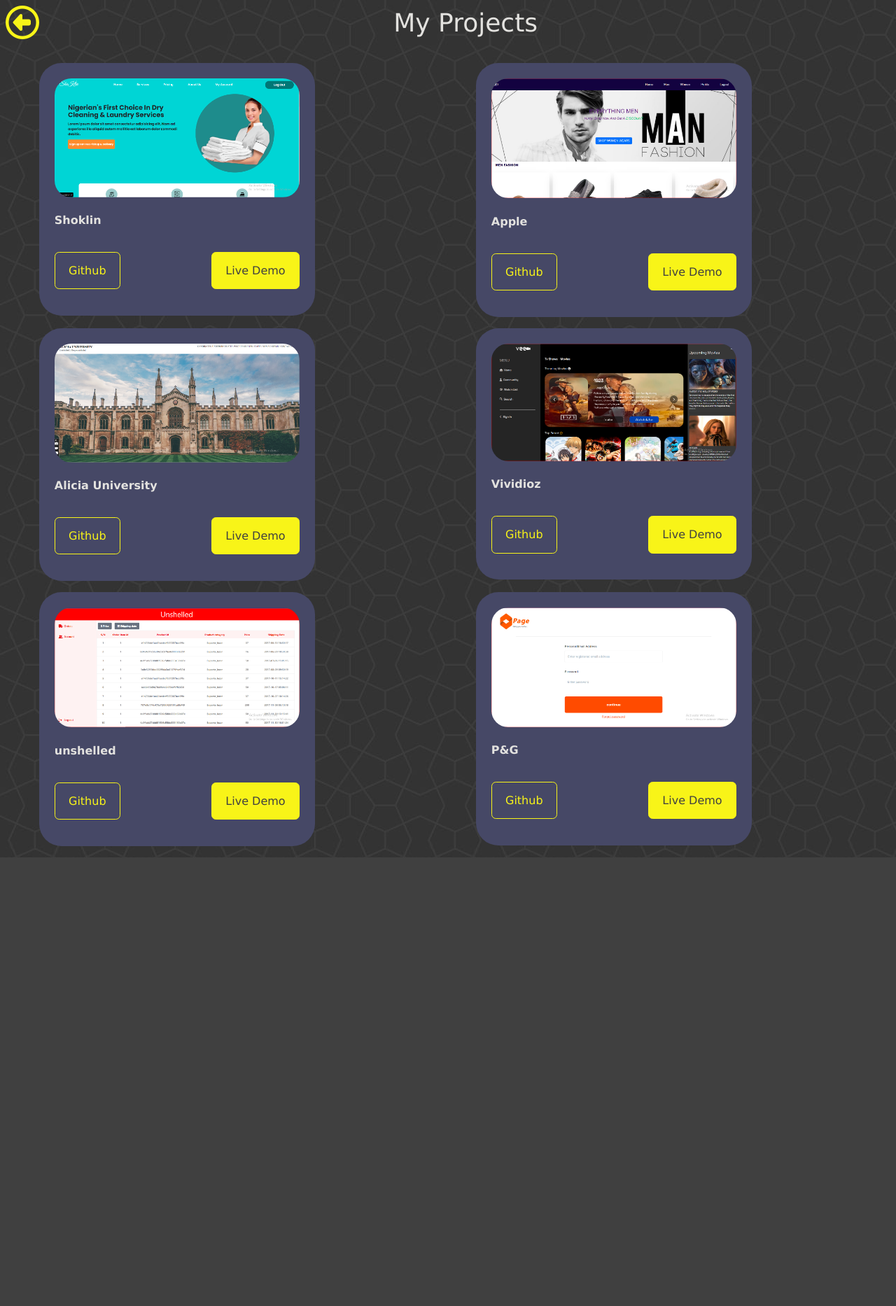
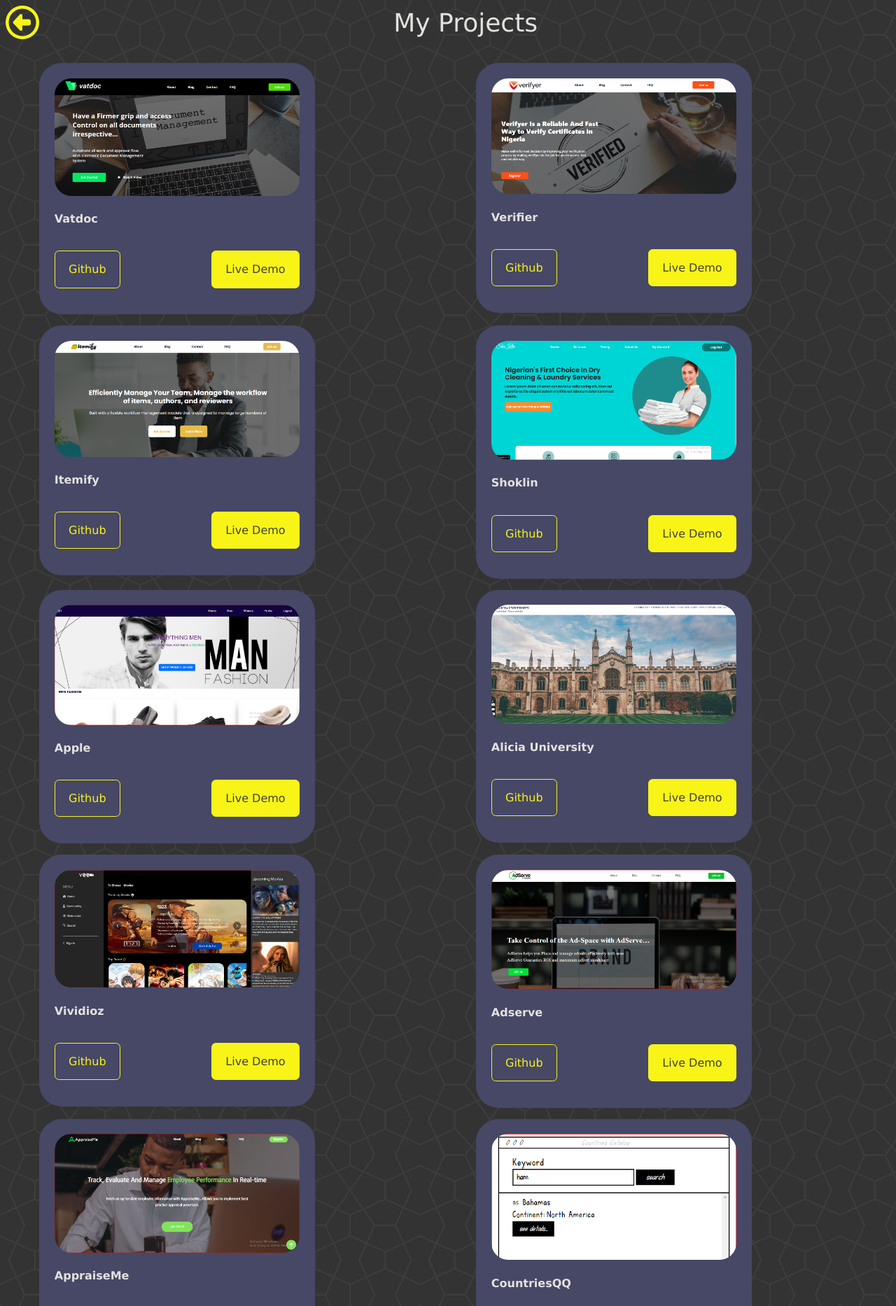
Before and after one commit to rash1234567/shevfolio, a React (Create React App) app: page /projects in a window 1280 px wide. Shown: the top 1866 px of the page at 70% size. Before the commit the page ends 1225 px from the top, so only its background shows below. Built offline with nearby package versions, Linux system fonts and the light colour scheme.

Commit message:
Update data.js

```diff
--- a/src/Projects/data.js
+++ b/src/Projects/data.js
@@ -14,24 +14,24 @@
 import page from './portfolio_img/page.PNG';
 
 export const data = [
-//     {
-//         title: 'Vatdoc',
-//         demo: 'https://vatdoc.netlify.app/',
-//         github: 'https://github.com/Lawdshev/Vatdoc',
-//         img: vatdoc,
-//     },
-//     {
-//         title: 'Verifier',
-//         demo: 'https://everifyer.netlify.app/',
-//         github: 'https://github.com/Lawdshev/Everifyer',
-//         img: verifier,
-//     },
-//     {
-//         title: 'Itemify',
-//         demo: 'https://itemify.netlify.app/',
-//         github: 'https://github.com/Lawdshev/Itemify',
-//         img: itemify,
-//     },
+    {
+        title: 'Vatdoc',
+        demo: 'https://vatdoc.netlify.app/',
+        github: 'https://github.com/Lawdshev/Vatdoc',
+        img: vatdoc,
+    },
+    {
+        title: 'Verifier',
+        demo: 'https://everifyer.netlify.app/',
+        github: 'https://github.com/Lawdshev/Everifyer',
+        img: verifier,
+    },
+    {
+        title: 'Itemify',
+        demo: 'https://itemify.netlify.app/',
+        github: 'https://github.com/Lawdshev/Itemify',
+        img: itemify,
+    },
     {
         title: 'Shoklin',
         demo: 'https://shoklin.onrender.com',
@@ -56,24 +56,24 @@
         github: 'https://github.com/rash1234567/NEWVIVIDIO',
         img: vividioz,
     },
-//     {
-//         title: 'Adserve',
-//         demo: 'https://adserve.netlify.app/',
-//         github: 'https://github.com/Lawdshev/adserve',
-//         img: adserve,
-//     },
-//     {
-//         title: 'AppraiseMe',
-//         demo: 'https://appraiseMe.netlify.app/',
-//         github: 'https://github.com/Lawdshev/appraise',
-//         img: appraiseMe,
-//     },
-//     {
-//         title: 'CountriesQQ',
-//         demo: 'https://countriesQQ.onrender.com',
-//         github: 'https://github.com/Lawdshev/vatebra_test',
-//         img: country,
-//     },
+    {
+        title: 'Adserve',
+        demo: 'https://adserve.netlify.app/',
+        github: 'https://github.com/Lawdshev/adserve',
+        img: adserve,
+    },
+    {
+        title: 'AppraiseMe',
+        demo: 'https://appraiseMe.netlify.app/',
+        github: 'https://github.com/Lawdshev/appraise',
+        img: appraiseMe,
+    },
+    {
+        title: 'CountriesQQ',
+        demo: 'https://countriesQQ.onrender.com',
+        github: 'https://github.com/Lawdshev/vatebra_test',
+        img: country,
+    },
     {
         title: 'unshelled',
         demo: 'https://unshelled-client.onrender.com/',
@@ -92,10 +92,10 @@
 //         github: 'N/A',
 //         img: wardboard
 //     },
-//     {
-//         title: 'Approve-it ',
-//         demo: 'https://approve-it.onrender.com/',
-//         github: 'https://github.com/Lawdshev/ApproveIT',
-//         img: approveit
-//     }
+    {
+        title: 'Approve-it ',
+        demo: 'https://approve-it.onrender.com/',
+        github: 'https://github.com/Lawdshev/ApproveIT',
+        img: approveit
+    }
 ]
```
